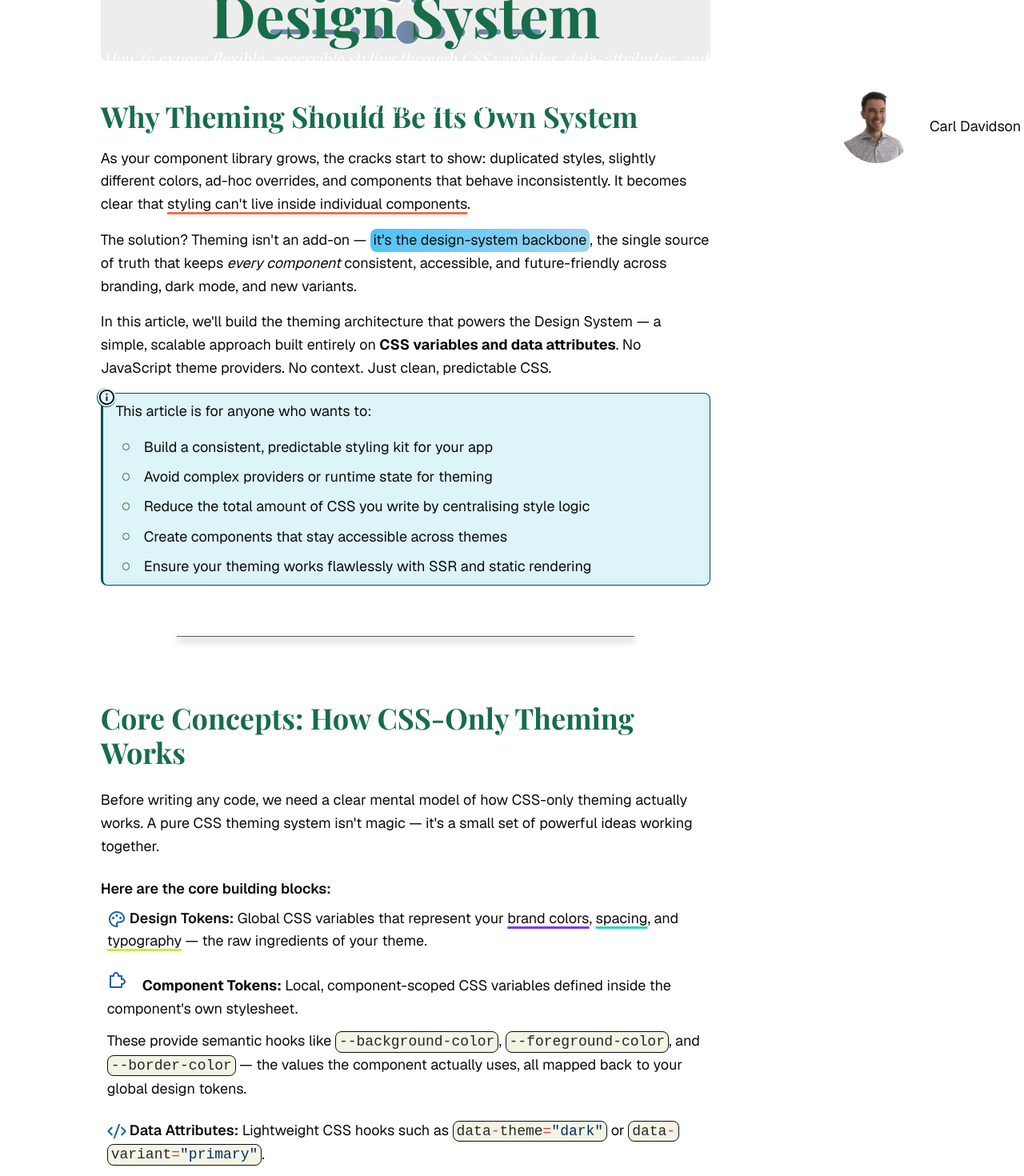
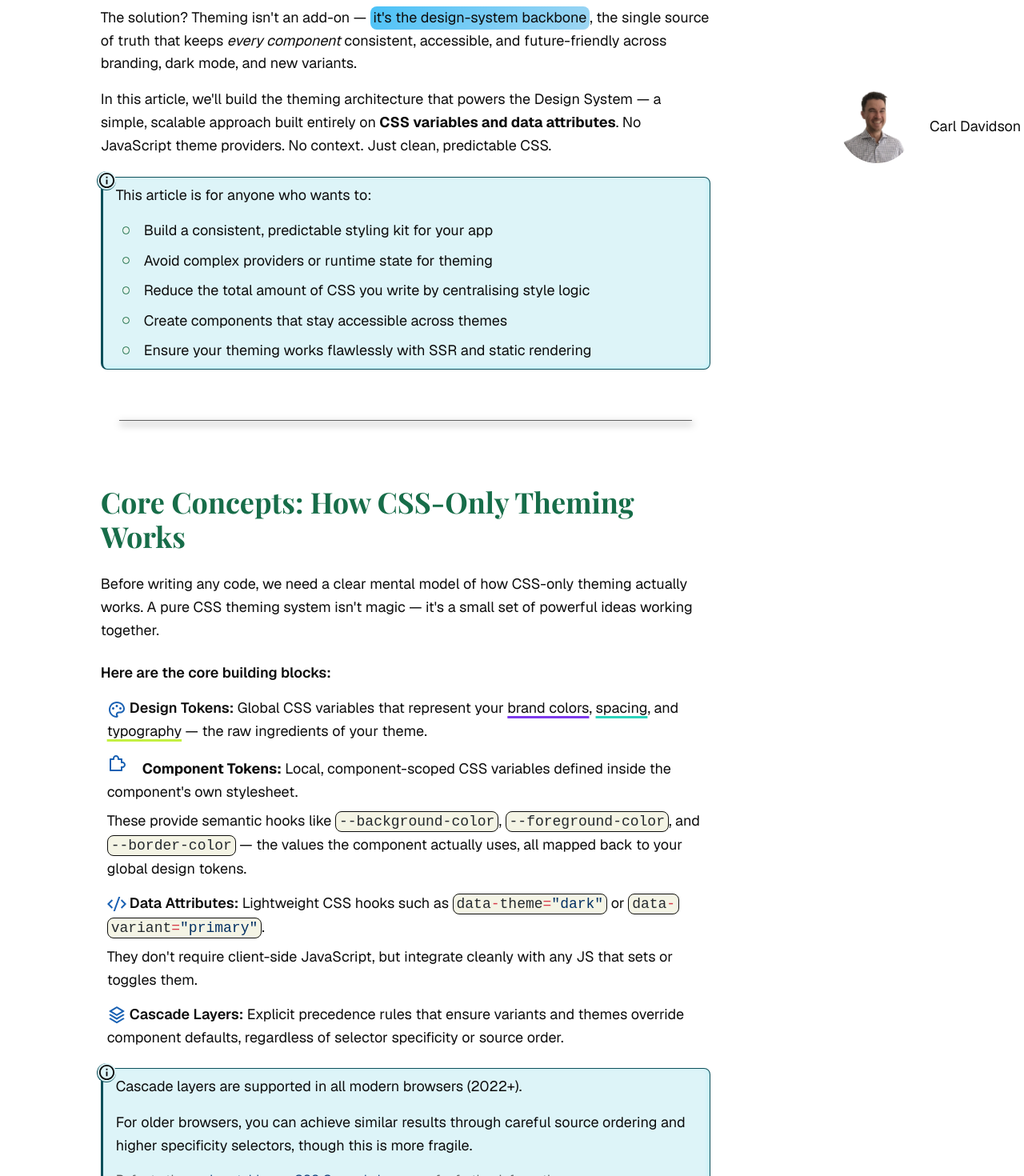
Before and after one commit to codercarl1243/react_components_system, a Next.js app: page /blog/design-system/theming in a window 1280 px wide. Shown: the part 640-2110 px from the top of the page at 80% size. Built offline with nearby package versions, Linux system fonts and the light colour scheme; a web font is replaced by a local one.

Commit message:
UPDATE flow and add primitives where needed

```diff
--- a/app/blog/design-system/theming/(blog_sections)/1_introduction.tsx
+++ b/app/blog/design-system/theming/(blog_sections)/1_introduction.tsx
@@ -1,24 +1,18 @@
 import FunHighlight from "@/components/decorations/FunHighlight";
 import Heading from "@/components/heading";
 import List from "@/components/list";
-import PostBanner from "@/components/post/post.banner";
 import PostNote from "@/components/post/post.note";
 import PostSection from "@/components/post/post.section";
+import { Stack } from "@/components/primitives";
 
 
 export default function Section1() {
     return (
         <PostSection id="introduction">
-            <PostBanner
-                title="Building a Theming System for Your React Design System"
-                subtitle="How to expose flexible, accessible styling through CSS variables, data-attributes, and React hooks. The foundation you'll use for buttons, navigation, cards, and every other component in your system."
-                headingId="theming-heading"
-                image={{
-                    src: '/og-image.png',
-                    alt: ""
-                }}
-            />
-            <Heading as={"h2"} id="introduction-heading">Why Theming Should Be Its Own System</Heading>
+            <Heading as={"h2"} id="introduction-heading">
+                Why Theming Should Be Its Own System
+            </Heading>
+            <Stack>
                 <p>
                     As your component library grows, the cracks start to show: duplicated styles, slightly different colors, ad-hoc overrides, and components that behave inconsistently. It becomes clear that <span className="fun-underline">styling can't live inside individual components</span>.
                 </p>
@@ -29,6 +23,7 @@ export default function Section1() {
                 <p>
                     In this article, we&apos;ll build the theming architecture that powers the Design System — a simple, scalable approach built entirely on <strong>CSS variables and data attributes</strong>. No JavaScript theme providers. No context. Just clean, predictable CSS.
                 </p>
+            </Stack>
             <PostNote>
                 <p>
                     This article is for anyone who wants to:
--- a/app/blog/design-system/theming/(blog_sections)/2_concepts.tsx
+++ b/app/blog/design-system/theming/(blog_sections)/2_concepts.tsx
@@ -12,17 +12,18 @@ import { RiCodeSSlashLine, RiPaletteLine, RiPuzzleLine, RiStackLine } from "@rem
 export default function Section2() {
 
     return (
-        <PostSection id="core-concepts" gap={6}>
-            <AnchorHeading as="h2" id="core-concepts-heading">Core Concepts: How CSS-Only Theming Works</AnchorHeading>
-
+        <PostSection id="core-concepts">
+            <AnchorHeading as="h2" id="core-concepts-heading">
+                Core Concepts: How CSS-Only Theming Works
+            </AnchorHeading>
             <p>
                 Before writing any code, we need a clear mental model of how CSS-only theming actually works. A pure CSS theming system isn&apos;t magic — it&apos;s a small set of powerful ideas working together.
             </p>
 
-            <Stack gap={2}>
+            <Stack>
                 <p className="bold">Here are the core building blocks:</p>
 
-                <List spacing="loose" variant="none">
+                <List spacing="normal" variant="none">
                     <li>
                         <p>
                             <span className="bold"><Icon icon={RiPaletteLine} color={"var(--color-primary-400)"} /> Design Tokens:</span> Global CSS variables that represent your <span className="fun-underline">brand colors</span>, <span className="fun-underline">spacing</span>, and <span className="fun-underline">typography</span> — the raw ingredients of your theme.
--- a/app/blog/design-system/theming/(blog_sections)/3_tokens-global.tsx
+++ b/app/blog/design-system/theming/(blog_sections)/3_tokens-global.tsx
@@ -7,6 +7,7 @@ import PostSection from "@/components/post/post.section";
 import Link from "@/components/link";
 import Heading from "@/components/heading";
 import PostInfo from "@/components/post/post.info";
+import { Stack } from "@/components/primitives";
 
 export default function Section3() {
     return (
@@ -14,6 +15,7 @@ export default function Section3() {
             <AnchorHeading as={"h2"} prefix="Step 1 —" id="global-tokens-heading">
                 Define Your Global Design Tokens
             </AnchorHeading>
+            <Stack>
                 <p>
                     Every theming system starts with a stable set of <span className="bold">global design tokens</span>. These are the reusable values your entire interface will rely on:
                 </p>
@@ -36,7 +38,9 @@ export default function Section3() {
                 <p>
                     Below is a simplified example using color tokens. Your own project's tokens might be simpler or more extensive, but the structure remains the same.
                 </p>
+            </Stack>
 
+            <Stack>
                 <Heading as="h3">Color Tokens</Heading>
                 <PostNote>
                     <p>
@@ -84,7 +88,7 @@ export default function Section3() {
                 <p>
                     Before we move on to component tokens, it's worth looking at a few tools that can help you evaluate and build accessible color palettes.
                 </p>
-
+            </Stack>
              <PostInfo>
                     For a list of tools that help you design accessible, contrast-safe color palettes, see the <Link href="#resources-color-accessibility-tools">resources section</Link>.
                 </PostInfo>
--- a/app/blog/design-system/theming/(blog_sections)/4_tokens-component.tsx
+++ b/app/blog/design-system/theming/(blog_sections)/4_tokens-component.tsx
@@ -5,6 +5,7 @@ import AnchorHeading from "@/components/heading/anchorHeading";
 import List from "@/components/list";
 import PostNote from "@/components/post/post.note";
 import PostSection from "@/components/post/post.section";
+import { Stack } from "@/components/primitives";
 
 export default function Section4() {
 
@@ -13,34 +14,13 @@ export default function Section4() {
       <AnchorHeading as="h2" prefix="Step 2 —" id="component-tokens-heading">
         Define Your Component Tokens
       </AnchorHeading>
+      <Stack>
         <p>
-        <span className="bold fun-underline">Global tokens</span> define the visual language of your system.
-      </p>
-
-      <p>
-        But components shouldn't reach for them directly. Instead, each component exposes its own <span className="bold fun-underline">semantic component tokens</span> (<span className="italic">the variables that describe what the component needs, not where the value comes from</span>).
+          <span className="bold fun-underline">Global tokens</span> <span className="italic">(defined in Step 1)</span> define the visual language of your system.
         </p>
         <p>
-        In the next step, we'll add a third layer — <span className="bold fun-underline">variant tokens</span> — these sit between global tokens and component tokens, letting you swap entire color roles without touching component code.
+          But to keep the system expandable, components shouldn't reach for them directly. Instead, each component exposes its own <span className="bold"><span className="fun-underline">semantic</span> component tokens</span> (<span className="italic">the variables that describe what the component needs, not where the value comes from</span>).
         </p>
-
-      <Heading as="h3">Why Component Tokens Matter</Heading>
-      <List spacing="tight">
-        <li><strong>Encapsulation:</strong> Components define <em>what</em> they need (background, foreground, border); themes define <em>which colors</em> to use.</li>
-        <li><strong>Flexibility:</strong> You can change a theme, variant, or visual style by adjusting only the mapped values — without refactoring component CSS.</li>
-        <li><strong>Consistency:</strong> Every component uses the same semantic vocabulary.</li>
-        <li><strong>Accessibility:</strong> Foreground/background relationships are explicit and easy to audit for contrast.</li>
-      </List>
-
-      <p>
-        Component tokens achieve this through a two-layer system:
-      </p>
-      <List spacing="tight" variant="decimal" ordered>
-        <li><strong>Semantic tokens</strong> define <em>what</em> colors mean <InlineCode codeString="--background-color" lang="css" /></li>
-        <li><strong>Component tokens</strong> decide <em>how</em> a component uses them <InlineCode codeString="--button-background-color" lang="css" /></li>
-      </List>
-
-      <Heading as="h3">Example: Component Token Defaults</Heading>
         <p>
           Let&apos;s look at how a component applies this pattern in practice.
         </p>
@@ -72,8 +52,30 @@ export default function Section4() {
 
         <p>These defaults provide the base appearance of your component.</p>
         <p>
-        In the next step, we will use <InlineCode codeString="data-variant" /> attributes to override <InlineCode codeString="--background-color" lang="css" />, <InlineCode codeString="--foreground-color" lang="css" />, and <InlineCode codeString="--border-color" lang="css" /> — creating themes and variants without touching the button's internal CSS.
+          In the next step, we'll add a third layer — <span className="bold"><span className="fun-underline">variant</span> tokens </span>— these sit between global tokens and component tokens, letting you swap entire color roles without touching component code.
         </p>
+      </Stack>
+
+      <Stack>
+        <Heading as="h3">Why Component Tokens Matter</Heading>
+        <List spacing="tight">
+          <li><strong>Encapsulation:</strong> Components define <em>what</em> they need (background, foreground, border); themes define <em>which colors</em> to use.</li>
+          <li><strong>Flexibility:</strong> You can change a theme, variant, or visual style by adjusting only the mapped values — without refactoring component CSS.</li>
+          <li><strong>Consistency:</strong> Every component uses the same semantic vocabulary.</li>
+          <li><strong>Accessibility:</strong> Foreground/background relationships are explicit and easy to audit for contrast.</li>
+        </List>
+
+        <p>
+          Component tokens achieve this through a two-layer system:
+        </p>
+        <List spacing="tight" variant="decimal" ordered>
+          <li><strong>Semantic tokens</strong> define <em>what</em> colors mean <InlineCode codeString="--background-color" lang="css" /></li>
+          <li><strong>Component tokens</strong> decide <em>how</em> a component uses them <InlineCode codeString="--button-background-color" lang="css" /></li>
+        </List>
+        <p>
+          In the next step, we will use <InlineCode codeString="data-variant" /> attributes to override <span className="italic">background</span>, <span className="italic">foreground</span>, and <span className="italic">border</span> colors — creating <strong>themes</strong> and <strong>variants</strong> without touching the button's internal CSS.
+        </p>
+      </Stack>
     </PostSection>
   );
 }
--- a/app/blog/design-system/theming/(blog_sections)/5_data_attributes-and-variants.tsx
+++ b/app/blog/design-system/theming/(blog_sections)/5_data_attributes-and-variants.tsx
@@ -11,16 +11,17 @@ import { Inline, Stack } from "@/components/primitives";
 import TabList from "@/components/tablist";
 import TokenFlowDiagram from '@/app/blog/design-system/theming/examples/5_TokenFlowDiagram'
 import PostInfo from "@/components/post/post.info";
+
 export default function Section5() {
   return (
-    <PostSection id="data-attributes-variants" gap={6}>
+    <PostSection id="data-attributes-variants">
       <AnchorHeading as="h2" prefix="Step 3 —" id="data-attributes-variants-heading">
         Apply Variants with Data Attributes
       </AnchorHeading>
 
       <Stack>
         <p>
-          With global tokens and component tokens in place, the final piece is deciding <em>which values</em> a component should use in different contexts. This is where <span className="bold">data attributes</span> come in.
+          With global tokens and component tokens in place, the final piece is deciding <em>which values</em> a component should use in different contexts. This is where <span className="bold">variants</span> come in.
         </p>
 
         <p>
@@ -92,7 +93,6 @@ export default function Section5() {
               panelContent: (
                 <Code
                   lang="css"
-                  copyEnabled={false}
                   codeString={`/* components like switch buttons, icons, cards, modals, etc. */
 @layer components;
  /* design-token over rides */
@@ -108,7 +108,6 @@ export default function Section5() {
               panelContent: (
                 <Code
                   lang="css"
-                  copyEnabled={false}
                   codeString={`/* ./components/button.css - Button component (unchanged from previous section) */
 .button {
   --background-color: var(--color-primary-400);
@@ -126,33 +125,34 @@ export default function Section5() {
             },
             {
               id: 'data-attributes-variants_variant-styles',
-              tabLabel: 'variant.css',
+              tabLabel: 'variants.css',
               panelContent: (
                 <Code
                   lang="css"
                   copyEnabled={false}
-                  codeString={`/* ./design-system/variants.css - Global variant definitions */
-@layer design-system {
+                  codeString={`/* Universal mapping for all variants */
+[data-variant] {
+  --background-color: var(--variant-bg);
+  --foreground-color: var(--variant-fg);
+  --border-color: var(--variant-border);
+  --surface-color: var(--variant-surface);
+}
+
+/* Variants define their color palette */
 [data-variant="primary"] {
   --variant-bg: var(--color-primary-400);
   --variant-fg: var(--text-on-primary);
   --variant-border: var(--color-primary-600);
-
-  --background-color: var(--variant-bg);
-  --foreground-color: var(--variant-fg);
-  --border-color: var(--variant-border);
+  --variant-surface: var(--color-primary-100);
 }
 
 [data-variant="secondary"] {
   --variant-bg: var(--color-secondary-400);
   --variant-fg: var(--text-on-secondary);
   --variant-border: var(--color-secondary-600);
-
-  --background-color: var(--variant-bg);
-  --foreground-color: var(--variant-fg);
-  --border-color: var(--variant-border);
-}
-}`} />
+  --variant-surface: var(--color-secondary-100);
+}`}
+                />
               )
             }
           ]}
@@ -161,9 +161,15 @@ export default function Section5() {
           Now any element with <InlineCode codeString='data-variant="secondary"' /> will use the secondary colour palette. The component's internal CSS doesn't change — only the semantic token values do.
         </p>
         <PostNote>
-          <p>A <span className="bold">variant</span> represents a semantic colour role such as <span className="italic">“primary”</span> or <span className="italic">“secondary”</span>.</p>
-          <PostInfo>Variants can be applied directly on a component, or a wrapper higher in the DOM to theme entire UI regions at once.</PostInfo>
-          <p>A <span className="bold">style</span> defines <em>how</em> a component consumes those tokens — for example, “filled” or “outlined”.</p>
+          <p>
+            The <InlineCode codeString="[data-variant]" lang="css" /> selector establishes a universal mapping from variant palette tokens (<InlineCode codeString="--variant-bg" lang="css" />, etc.) to semantic tokens (<InlineCode codeString="--background-color" lang="css" />, etc.).
+          </p>
+          <p>
+            Each specific variant only needs to define its color palette — the mapping is handled automatically. This keeps variant definitions DRY and consistent.
+          </p>
+          <p>
+            This indirection becomes essential in the next section when we introduce <strong>appearances</strong> — modifiers like <InlineCode codeString="filled" />, <InlineCode codeString="outlined" />, or <InlineCode codeString="ghost" /> that transform how variant colors are applied to components.
+          </p>
         </PostNote>
       </Stack>
 
@@ -185,7 +191,6 @@ export default function Section5() {
 
         <Inline
           gap={2}
-        // style={{ display: "flex", gap: "var(--spacing-md)", justifyContent: "center" }}
         >
           <Button>Click me</Button>
           <Button data-variant="primary">Get started</Button>
--- a/app/blog/design-system/theming/examples/5_TokenFlowDiagram.tsx
+++ b/app/blog/design-system/theming/examples/5_TokenFlowDiagram.tsx
@@ -1,69 +1,136 @@
-import InlineCode from "@/components/code/inlineCode";
+import Code from "@/components/code";
 import Icon from "@/components/icon";
-import { Inline, Row, Stack } from "@/components/primitives";
-import { RiCodeSSlashFill, RiPaletteFill, RiPuzzleFill } from "@remixicon/react";
+import { Row, Stack } from "@/components/primitives";
+import { RiArrowDownLongFill, RiCodeSSlashFill, RiPaletteFill, RiPuzzleFill } from "@remixicon/react";
 
 
 export default function TokenFlowDiagram() {
 
     return (
-        <Inline
+        <Stack
             as="figure"
-            gap={8}
+            gap={4}
             align="stretch"
             className="theming-diagram"
             variant="info"
             variantAppearance="primitive"
-            wrap
         >
             <Stack
                 gap={4}
                 className="theming-diagram-box"
                 variant="primary"
                 variantAppearance="primitive"
+                align="stretch"
             >
-                <Row as="strong" gap={2} className="theming-diagram-box--heading"><Icon icon={RiPaletteFill} color="var(--color-primary-400)" />Global Design Tokens</Row>
-                <InlineCode codeString={`--color-primary-400
---color-secondary-400`} lang="css" />
+                <Row as="strong" gap={2} className="theming-diagram-box--heading">
+                    <Icon icon={RiPaletteFill} color="var(--color-primary-400)" />
+                    Global Design Tokens
+                </Row>
+                <Code
+                    copyEnabled={false}
+                    codeString={`--color-primary-400: blue;
+--color-primary-600: darkblue;
+--color-neutral-100: white;`}
+                    lang="css" />
+            </Stack>
+            <Stack
+            justify="center">
+                <Icon
+                    icon={RiArrowDownLongFill}
+                    size={42}
+                    color="var(--color-primary-400)"
+                />
             </Stack>
             <Stack
                 gap={4}
                 className="theming-diagram-box"
                 variant="secondary"
                 variantAppearance="primitive"
+                align="stretch"
             >
-                <Row as="strong" gap={2} className="theming-diagram-box--heading"><Icon icon={RiCodeSSlashFill} color="var(--color-secondary-400)" />Variant Tokens</Row>
-                <InlineCode codeString={`--background-color
---foreground-color`} lang="css" />
+                <Row as="strong" gap={2} className="theming-diagram-box--heading">
+                    <Icon icon={RiCodeSSlashFill} color="var(--color-secondary-400)" />
+                    Variant Tokens
+                </Row>
+                <Code
+                    highlightTokens={['var(--color-primary-400)', 'var(--color-neutral-100)', 'var(--color-primary-600)', 'var(--color-primary-100)']}
+                    options={{ variant: 'primary' }}
+                    copyEnabled={false}
+                    codeString={`/* Variant palette (consumes global tokens) */
+--variant-bg: var(--color-primary-400);
+--variant-fg: var(--color-neutral-100);
+--variant-border: var(--color-primary-600);
+--variant-surface: var(--color-primary-100);
+
+/* Semantic tokens (consumes variant palette) */
+--background-color: var(--variant-bg);
+--foreground-color: var(--variant-fg);
+--border-color: var(--variant-border);
+--surface-color: var(--variant-surface);`}
+                    lang="css" />
+            </Stack>
+            <Stack
+            justify="center">
+                <Icon
+                    icon={RiArrowDownLongFill}
+                    size={42}
+                    color="var(--color-secondary-400)"
+                />
             </Stack>
             <Stack
                 gap={8}
                 className="theming-diagram-box theming-diagram__component-layer"
                 variant="accent"
                 variantAppearance="primitive"
+                align="stretch"
             >
-                <Row as="strong" gap={2} className="theming-diagram-box--heading"><Icon icon={RiPuzzleFill} color="var(--color-accent-400)" />Component Layer</Row>
+                <Row as="strong" gap={2} className="theming-diagram-box--heading">
+                    <Icon icon={RiPuzzleFill} color="var(--color-accent-400)" />
+                    Component Layer
+                </Row>
+
+
                 <Stack
                     gap={4}
                     className="theming-diagram-box"
                     variant="accent"
                     variantAppearance="filled"
-                    >
-                    <Row as="strong" className="theming-diagram-box--heading">Component Tokens</Row>
-                    <InlineCode codeString={`--button-background-color
---button-foreground-color`} lang="css" />
+                    align="stretch"
+                >
+                    <Row as="strong" className="theming-diagram-box--heading">
+                        Component Tokens
+                    </Row>
+                    <Code
+                        copyEnabled={false}
+                        highlightTokens={['var(--background-color)', 'var(--foreground-color)', 'var(--border-color)']}
+                        options={{ variant: 'secondary' }}
+                        codeString={`--button-background-color: var(--background-color);
+--button-foreground-color: var(--foreground-color);
+--button-border-color: var(--border-color);`}
+                        lang="css" />
                 </Stack>
+
+
                 <Stack
                     gap={4}
-                    className="theming-diagram-box">
-                    <Row as="strong" className="theming-diagram-box--heading">Component Styles</Row>
-                    <InlineCode codeString={`background-color: var(--button-background-color);
-color: var(--button-foreground-color);`} lang="css" />
+                    className="theming-diagram-box"
+                    align="stretch">
+                    <Row as="strong" className="theming-diagram-box--heading">
+                        Component Styles
+                    </Row>
+                    <Code
+                        copyEnabled={false}
+                        highlightTokens={['var(--button-background-color)', 'var(--button-foreground-color)', 'var(--button-border-color)']}
+                        options={{ variant: 'accent' }}
+                        codeString={`background: var(--button-background-color);
+color: var(--button-foreground-color);
+border: 1px solid var(--button-border-color);`}
+                        lang="css" />
                 </Stack>
             </Stack>
             <figcaption className="italic">
                 The three-layer token architecture: values flow from global, to Variants, and down to the component layer
             </figcaption>
-        </Inline>
+        </Stack>
     )
 }
--- a/components/post/post.section.tsx
+++ b/components/post/post.section.tsx
@@ -1,4 +1,4 @@
-import { Stack } from '@/components/primitives'
+import { Block } from '@/components/primitives'
 import clsx from 'clsx';
 import type { SectionProps } from './post.type';
 
@@ -24,11 +24,13 @@ import type { SectionProps } from './post.type';
  *
  * @returns A styled `<section>` element with layout wrapper and flow spacing applied.
  */
-export default function PostSection({ children, className, width = "content", ...props }: SectionProps) {
+export default function PostSection({ children, className, width = "full", ...props }: SectionProps) {
 
   return (
-    <Stack as="section" className={clsx(`post-section layout-wrapper width-${width}`, className)} {...props}>
+    <Block as="section"
+      className={clsx(`post-section flow-6 layout-wrapper width-${width}`, className)}
+      {...props}>
       {children}
-    </Stack>
+    </Block>
   )
 }
```
Lines whose indentation alone changed are shown as unchanged.
